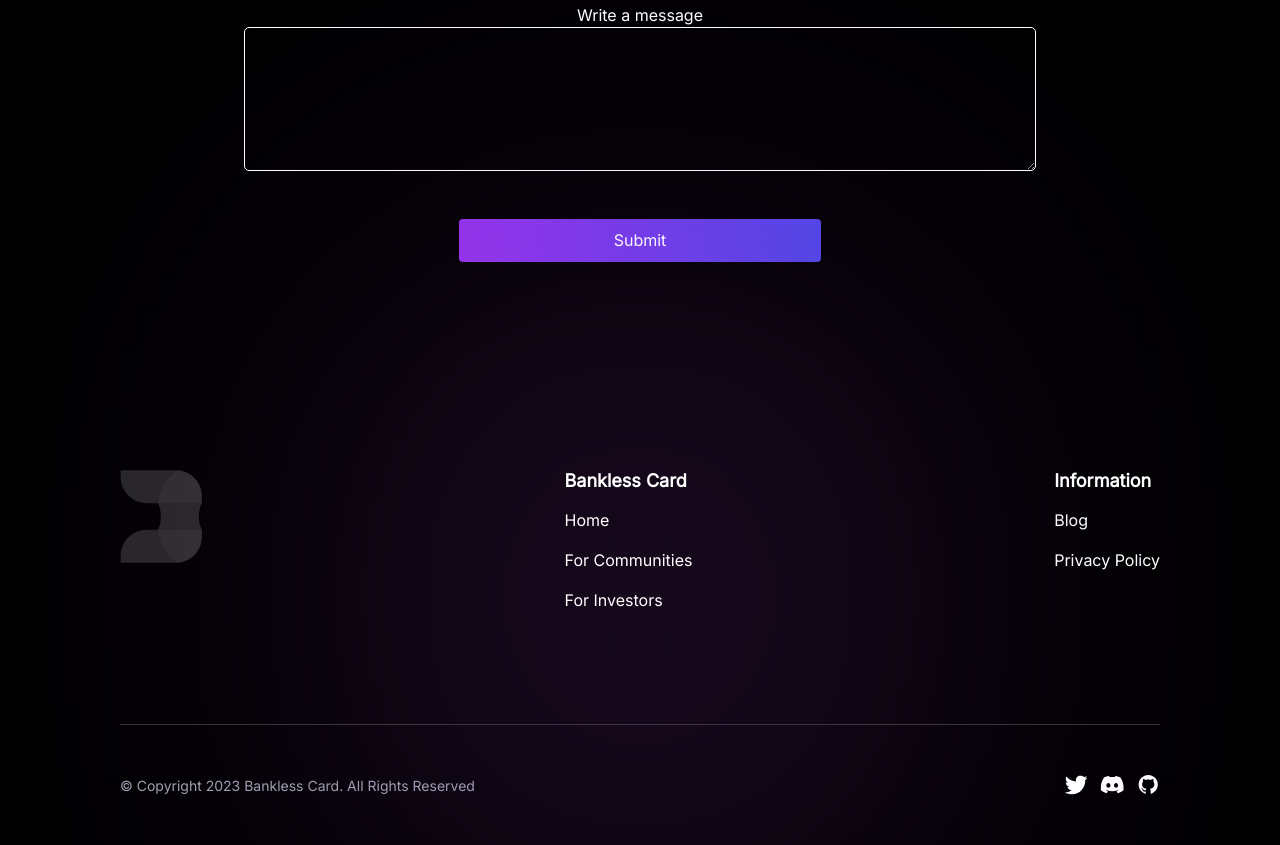
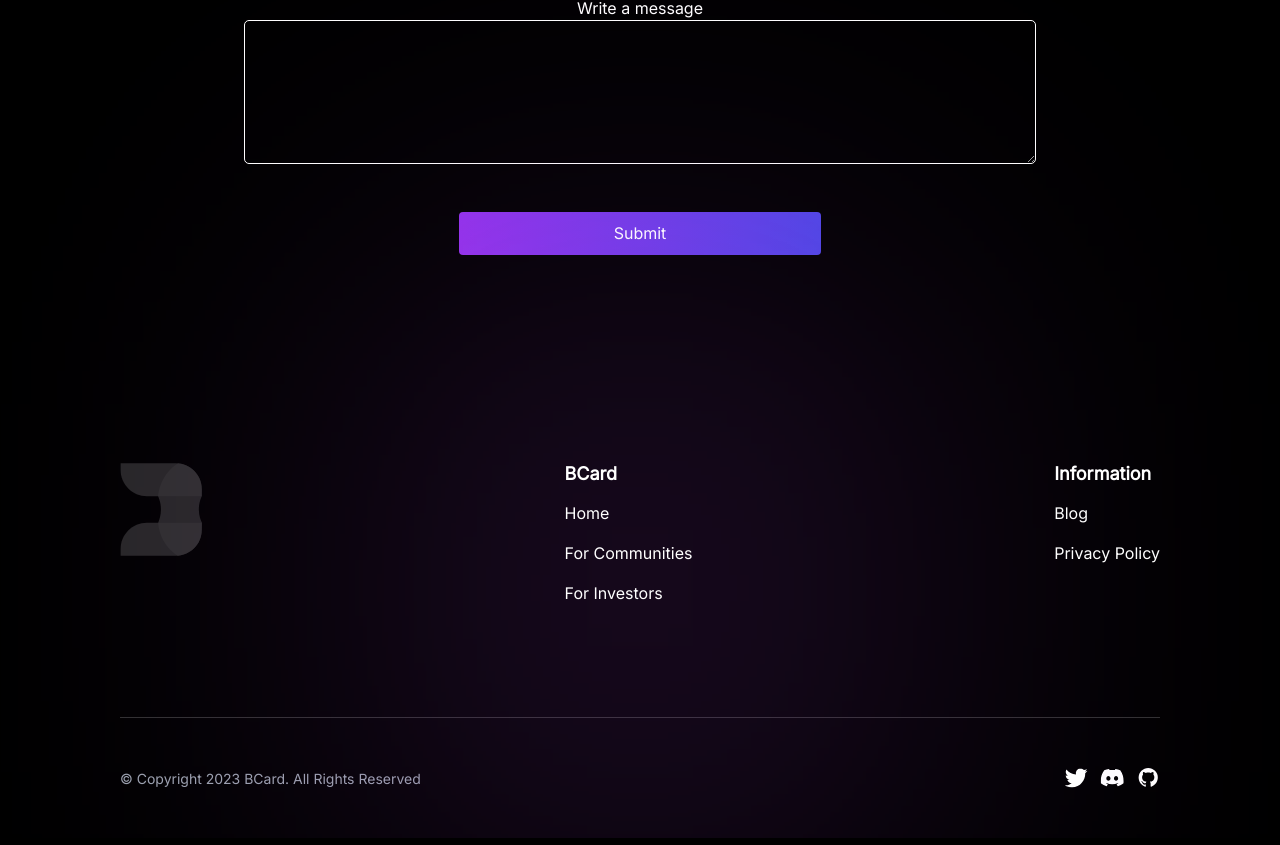
Before and after one commit to Bankless-Card/Bcard-website, a Next.js app: page / in a window 1280 px wide. Shown: the part 2801-3646 px from the top of the page. Built offline with nearby package versions, Linux system fonts and the light colour scheme; no server answers.

Commit message:
Branding updates Bankless to BCard

```diff
--- a/components/Footer.tsx
+++ b/components/Footer.tsx
@@ -21,11 +21,11 @@ const Footer = () => {
             className="z-[100]"
             height={94}
             width={82.9}
-            alt="bankless card"
+            alt="BCard"
           />
         </div>
         <div className="flex flex-col gap-[1rem] z-[100]">
-          <h1 className="font-semibold text-lg leading-[1.375rem]">Bankless Card</h1>
+          <h1 className="font-semibold text-lg leading-[1.375rem]">BCard</h1>
           <Link href="/">Home</Link>
           <Link href="/for-daos">For Communities</Link>
           <Link href="/for-investors">For Investors</Link>
@@ -68,10 +68,10 @@ const Footer = () => {
           <hr className="border-[#313131]" />
         </div>
         <div className={`flex justify-between items-center z-[100] ${styles['content-down']}`}>
-          <p className="text-[0.875rem] text-gray-400  font-medium">© Copyright 2023 Bankless Card. All Rights Reserved</p>
+          <p className="text-[0.875rem] text-gray-400  font-medium">© Copyright 2023 BCard. All Rights Reserved</p>
           <div className="flex items-center gap-3  ">
           <div className=" z-[100]">
-          <a  href="https://twitter.com/BanklessCard" target="_blank" rel="noreferrer">
+          <a  href="https://twitter.com/getbcard" target="_blank" rel="noreferrer">
             <Image
               priority
               src={twitter}
--- a/components/Navbar.tsx
+++ b/components/Navbar.tsx
@@ -28,7 +28,7 @@ const Navbar = () => {
           className=""
           height={56.97}
           width={179}
-          alt="bankless card"
+          alt="BCard"
         />
       </Link>
       <div className="hidden md:flex gap-5">
--- a/components/Product.tsx
+++ b/components/Product.tsx
@@ -16,7 +16,7 @@ const Product = () => {
                     priority
                     src={taxman}
                     className="w-[100%]"
-                    alt="bankless card"
+                    alt="BCard"
                 />
             </div>
             <div className="flex flex-col px-[2rem] max-[767px]:px-[1rem] pt-[0.5rem] gap-[1.5rem]">
@@ -24,13 +24,13 @@ const Product = () => {
                     <h3 className="text-[1.4rem] font-semibold">Taxman: The Web3 Income Tax Helper</h3>
                     <p className="text-[1rem]">Fast, free and built for web3 Contributors, Taxman is a quick and easy tool to help you calculate your web3 income taxes.</p>
                 </div>
-                <Link href="https://taxman.banklesscard.xyz/" className="flex justify-start items-center gap-[0.5rem] pb-[1rem]">
+                <Link href="https://taxman.getbcard.io/" className="flex justify-start items-center gap-[0.5rem] pb-[1rem]">
                     <span className="text-[1rem]">View</span>
                     <Image
                         priority
                         src={linkIcon}
                         className="w-[15px]"
-                        alt="bankless card"
+                        alt="BCard"
                     />
                 </Link>
             </div>
@@ -41,13 +41,13 @@ const Product = () => {
                     priority
                     src={vault}
                     className="w-[100%]"
-                    alt="bankless card"
+                    alt="BCard"
                 />
             </div>
             <div className="flex flex-col px-[2rem] max-[767px]:px-[1rem] pt-[0.5rem] gap-[1.5rem]">
                 <div className="flex flex-col gap-[1rem] pb-[2rem] border-b-2 border-purple-500">
-                    <h3 className="text-[1.4rem] font-semibold">Bankless Card Vault: The Password Manager for Communities</h3>
-                    <p className="text-[1rem]">The Bankless Card Vault allows web3 communities, big or small, to safely share passwords.</p>
+                    <h3 className="text-[1.4rem] font-semibold">BCard Vault: The Password Manager for Communities</h3>
+                    <p className="text-[1rem]">The BCard Vault allows web3 communities, big or small, to safely share passwords.</p>
                 </div>
                 <Link href="https://vault.banklesscard.xyz/" className="flex justify-start items-center gap-[0.5rem] pb-[1rem]">
                     <span className="text-[1rem]">View</span>
@@ -55,7 +55,7 @@ const Product = () => {
                         priority
                         src={linkIcon}
                         className="w-[15px]"
-                        alt="bankless card"
+                        alt="BCard"
                     />
                 </Link>
             </div>
@@ -66,7 +66,7 @@ const Product = () => {
                     priority
                     src={blog}
                     className="w-[100%]"
-                    alt="bankless card"
+                    alt="BCard"
                 />
             </div>
             <div className="flex flex-col px-[2rem] max-[767px]:px-[1rem] pt-[0.5rem] gap-[1.5rem]">
@@ -80,7 +80,7 @@ const Product = () => {
                         priority
                         src={linkIcon}
                         className="w-[15px]"
-                        alt="bankless card"
+                        alt="BCard"
                     />
                 </Link>
             </div>
--- a/components/TestimonialCarousel.tsx
+++ b/components/TestimonialCarousel.tsx
@@ -48,7 +48,7 @@ const TestimonialCarousel = () => {
 								alt=""
 							/>
 							<p className="max-w-[18.75rem] px-[1rem]">
-								It was very easy and intuitive for me to use the Bankless Card
+								It was very easy and intuitive for me to use the BCard
 								app. I think it’s a great entry point for new web3 users to
 								educate themselves and participate in their communities.
 							</p>
@@ -68,7 +68,7 @@ const TestimonialCarousel = () => {
 								alt=""
 							/>
 							<p className="max-w-[18.75rem] px-[1rem]">
-								The Bankless Card app provides ease and accessibility to people
+								The BCard app provides ease and accessibility to people
 								new to web3. Communities should totally use it to onboard their
 								users. I was very impressed with the simplistic and yet elegant
 								design.
@@ -111,7 +111,7 @@ const TestimonialCarousel = () => {
 							/>
 							<p className="max-w-[18.75rem] px-[1rem]">
 								Very impressed with the thought went into the design of the
-								Bankless Card app. Makes it simple for anyone to join web3 and
+								BCard app. Makes it simple for anyone to join web3 and
 								contribute towards missions they care about.
 							</p>
 							<p className="font-bold">IsraelRex</p>
--- a/package.json
+++ b/package.json
@@ -1,6 +1,6 @@
 {
   "name": "bcard-website",
-  "version": "0.1.0",
+  "version": "0.1.1",
   "homepage": "https://bankless-card.github.io/Bcard-website",
   "private": true,
   "scripts": {
--- a/src/pages/for-daos.tsx
+++ b/src/pages/for-daos.tsx
@@ -22,7 +22,7 @@ const ForDaos = () => {
 					Give your community a way to support your cause.
 				</h1>
 				<p className="text-lg leading-[1.361rem] text-center font-normal mt-[3rem] max-w-[49.5rem] mx-auto max-[767px]:p-[30px] relative">
-					With Bankless Card, web3 communities get monthly recurring revenue and an easy
+					With BCard, web3 communities get monthly recurring revenue and an easy
 					way to onboard new contributors.  This gives communities the freedom to focus on
 					their mission rather than writing grants.
 				</p>
--- a/src/pages/for-investors.tsx
+++ b/src/pages/for-investors.tsx
@@ -17,7 +17,7 @@ const ForInvestors = () => {
           Powering the ownership economy.
         </h1>
         <p className="text-lg leading-[1.375rem] text-center font-normal mt-[3rem] max-w-[49.5rem] mx-auto px-[40px]">
-          Web3 communities are the future, and Bankless Card
+          Web3 communities are the future, and BCard
           gives their members a way to support them with every swipe.
         </p>
         <div className="flex justify-center gap-[2rem] mt-[3rem] relative max-[767px]:flex-col max-[767px]:items-center max-[767px]:justify-center">
--- a/src/pages/index.tsx
+++ b/src/pages/index.tsx
@@ -9,7 +9,7 @@ export default function Home() {
   return (
     <>
       <Head>
-        <title>Bankless Card</title>
+        <title>BCard Community</title>
         <meta name='description' content='Support your community with every swipe!' />
       </Head>
 
--- a/src/pages/landingpage.tsx
+++ b/src/pages/landingpage.tsx
@@ -135,7 +135,7 @@ const LandingPage = () => {
             priority
             src={bcard}
             className="w-[] h-[]"
-            alt="bankless card"
+            alt="BCard"
           />
         </div>
         <div className={`${styles["gradient-header-strip"]}`}></div>
@@ -190,7 +190,7 @@ const LandingPage = () => {
               priority
               src={phone}
               className=""
-              alt="bankless card"
+              alt="BCard"
               height={379}
               width={339}
             />
@@ -199,7 +199,7 @@ const LandingPage = () => {
               priority
               src={phone}
               className=""
-              alt="bankless card"
+              alt="BCard"
               height={379}
               width={250}
             />
--- a/src/pages/thank-you.tsx
+++ b/src/pages/thank-you.tsx
@@ -27,7 +27,7 @@ const Contact = () => {
 				/>
 				<div className="leading-[2rem] text-lg text-center px-[1rem]  md:px-[3.5rem] py-[1rem]">
 					Keep an eye on your inbox for regular updates on our product!
-					Meanwhile, follow Bankless on our social media to learn about other
+					Meanwhile, follow BCard on our social media to learn about other
 					exciting stuff our vibrant community has in store!
 				</div>
 			</div>
```
